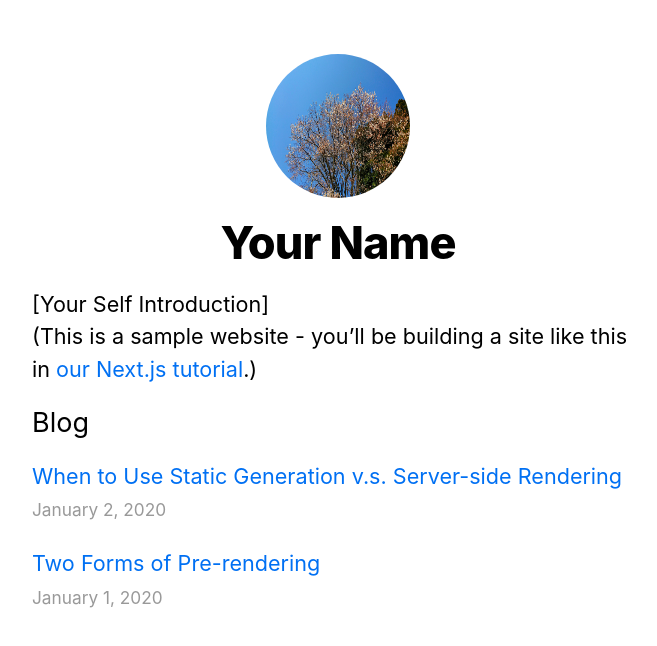
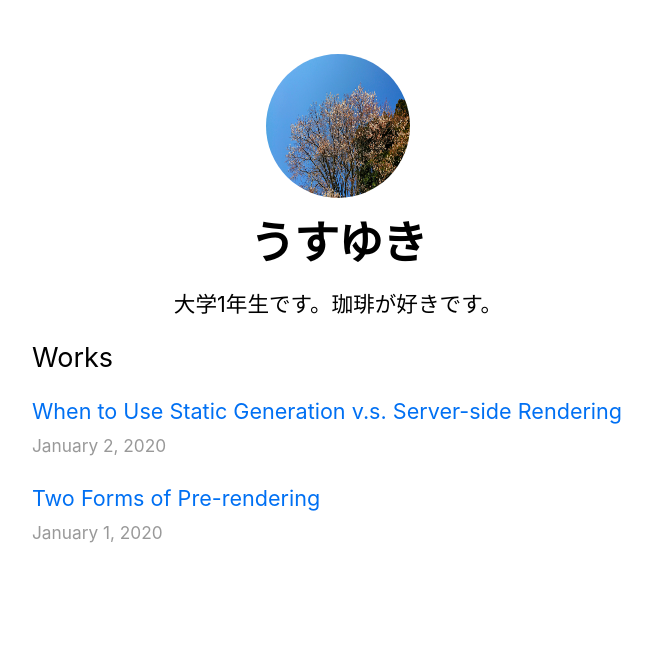
Before and after one commit to usuyuki/portfolio_2021_spring, a Next.js app: page / in a window 1280 px wide. Shown: the top 646 px of the page, without its empty margins (302-959 px from the left). Built offline with nearby package versions, Linux system fonts and the light colour scheme.

Commit message:
wip チュートリアルをパーソナライズ中

```diff
--- a/components/layout.js
+++ b/components/layout.js
@@ -3,8 +3,8 @@ import styles from "./layout.module.css";
 import utilStyles from "../styles/utils.module.css";
 import Link from "next/link";
 
-const name = "Your Name";
-export const siteTitle = "Next.js Sample Website";
+const name = "うすゆき";
+export const siteTitle = "うすゆきポートフォリオwithNext.js";
 
 export default function Layout({ children, home }) {
   return (
--- a/pages/index.js
+++ b/pages/index.js
@@ -12,14 +12,10 @@ export default function Home({ allPostsData }) {
         <title>{siteTitle}</title>
       </Head>
       <section className={utilStyles.headingMd}>
-        <p>[Your Self Introduction]</p>
-        <p>
-          (This is a sample website - you’ll be building a site like this in{" "}
-          <a href="https://nextjs.org/learn">our Next.js tutorial</a>.)
-        </p>
+        <p className="text-center">大学1年生です。珈琲が好きです。</p>
       </section>
       <section className={`${utilStyles.headingMd} ${utilStyles.padding1px}`}>
-        <h2 className={utilStyles.headingLg}>Blog</h2>
+        <h2 className={utilStyles.headingLg}>Works</h2>
         <ul className={utilStyles.list}>
           {allPostsData.map(({ id, date, title }) => (
             <li className={utilStyles.listItem} key={id}>
```
